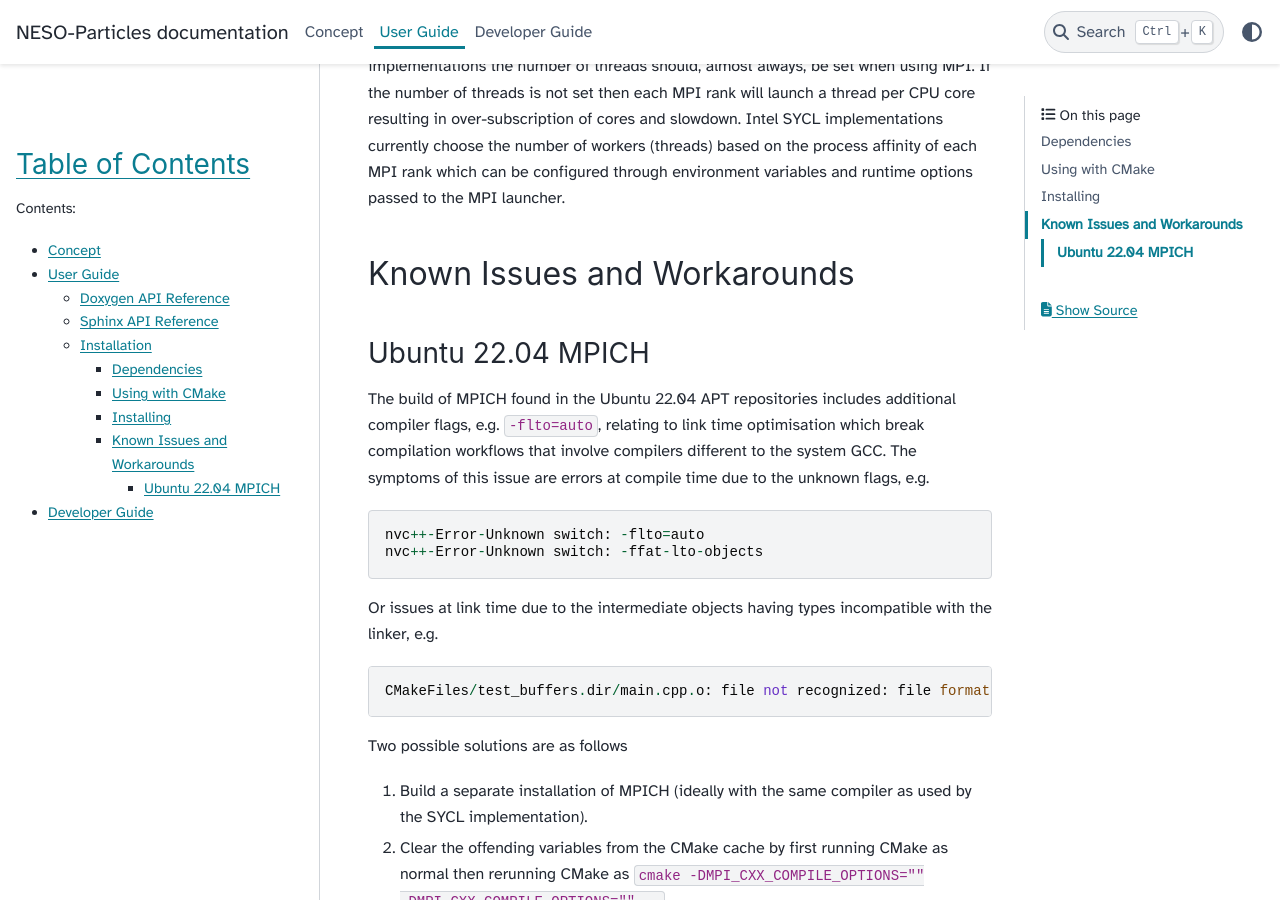
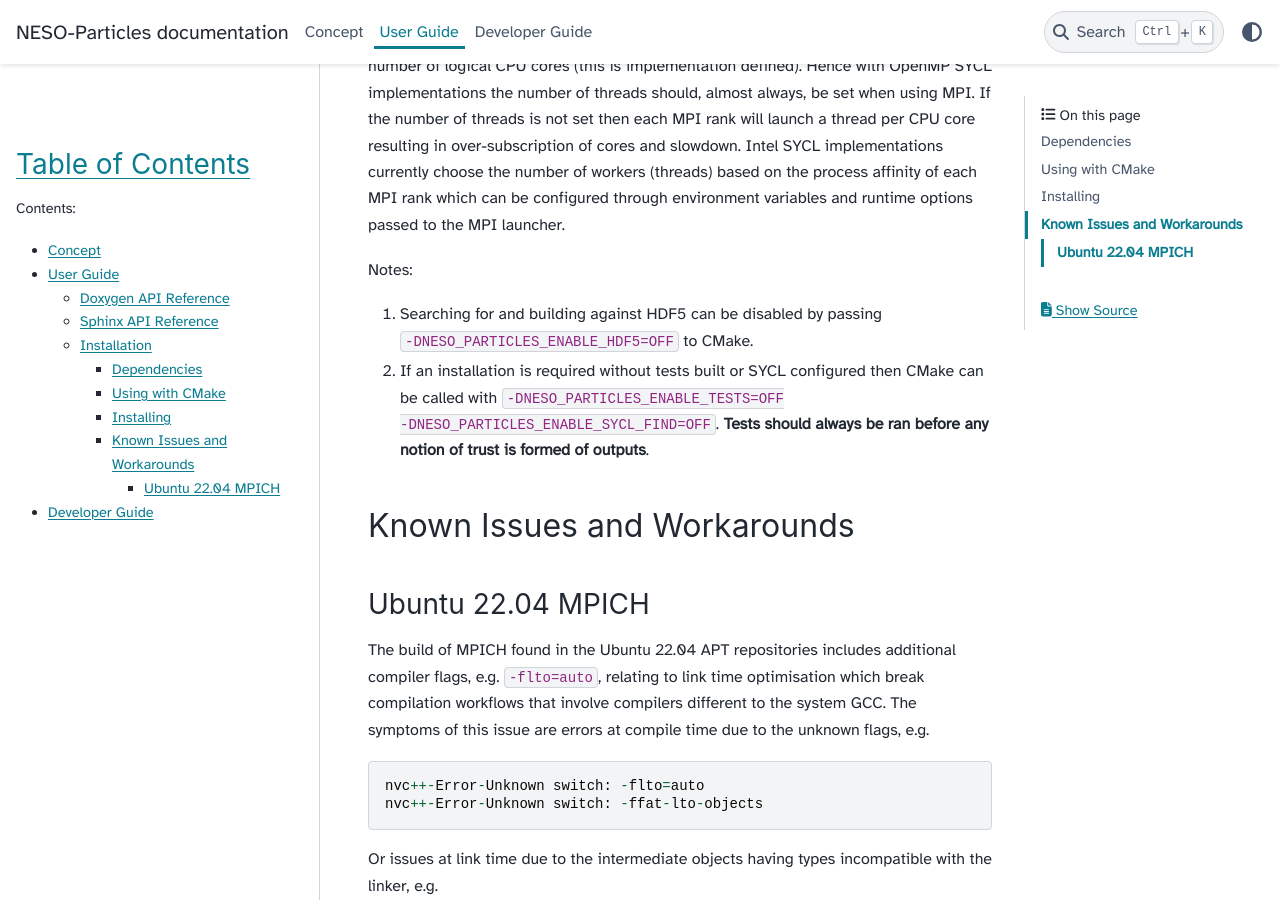
Before and after one commit to ExCALIBUR-NEPTUNE/NESO-Particles, a Sphinx documentation site: the page built from docs/sphinx/source/guide-user/installation.rst, in a window 1280 px wide and 900 px high, scrolled down 1639 px. Built offline with Sphinx 7.4.7 and the PyData theme 0.15.4, drawn with Linux system fonts in a browser that asks for light colours; some of the changed text lies outside the part shown.

Commit message:
additional doc pages for cmake/installation

```diff
--- a/docs/sphinx/source/guide-user/installation.rst
+++ b/docs/sphinx/source/guide-user/installation.rst
@@ -8,7 +8,7 @@ Dependencies
 * CMake 3.24+.
 * SYCL 2020: Tested with hipsycl 0.9.4 or Intel DPCPP 2022.1.0) with USM support.
 * MPI 3.0: Tested with MPICH 4.0 or IntelMPI 2021.6. See known issues for Ubuntu 22.03 mpich.
-* HDF5 (parallel): (optional) If particle trajectories are required - will execute without.
+* HDF5 (parallel): (optional see CMake variable ``NESO_PARTICLES_ENABLE_HDF5``) If particle trajectories are required - will execute without.
 
 Using with CMake
 ================
@@ -66,6 +66,10 @@ Hence with OpenMP SYCL implementations the number of threads should, almost alwa
 If the number of threads is not set then each MPI rank will launch a thread per CPU core resulting in over-subscription of cores and slowdown.
 Intel SYCL implementations currently choose the number of workers (threads) based on the process affinity of each MPI rank which can be configured through environment variables and runtime options passed to the MPI launcher.
 
+Notes:
+
+#. Searching for and building against HDF5 can be disabled by passing ``-DNESO_PARTICLES_ENABLE_HDF5=OFF`` to CMake.
+#. If an installation is required without tests built or SYCL configured then CMake can be called with ``-DNESO_PARTICLES_ENABLE_TESTS=OFF -DNESO_PARTICLES_ENABLE_SYCL_FIND=OFF``. **Tests should always be ran before any notion of trust is formed of outputs**.
 
 Known Issues and Workarounds
 ============================
```
Also changed, not shown: other parts of docs/sphinx/source/guide-user/installation.rst (+2 -2 lines), 1 other file.
